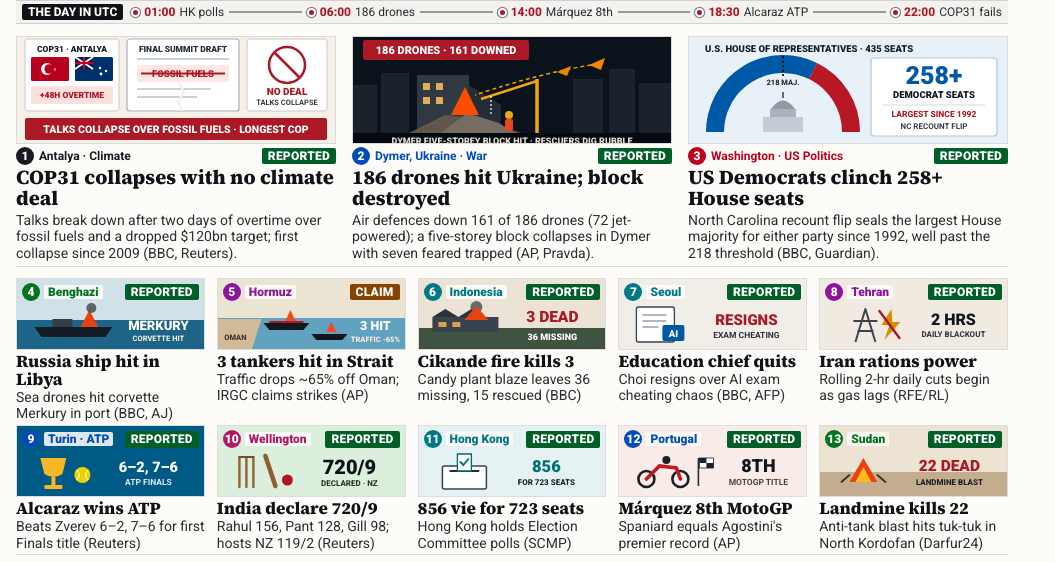
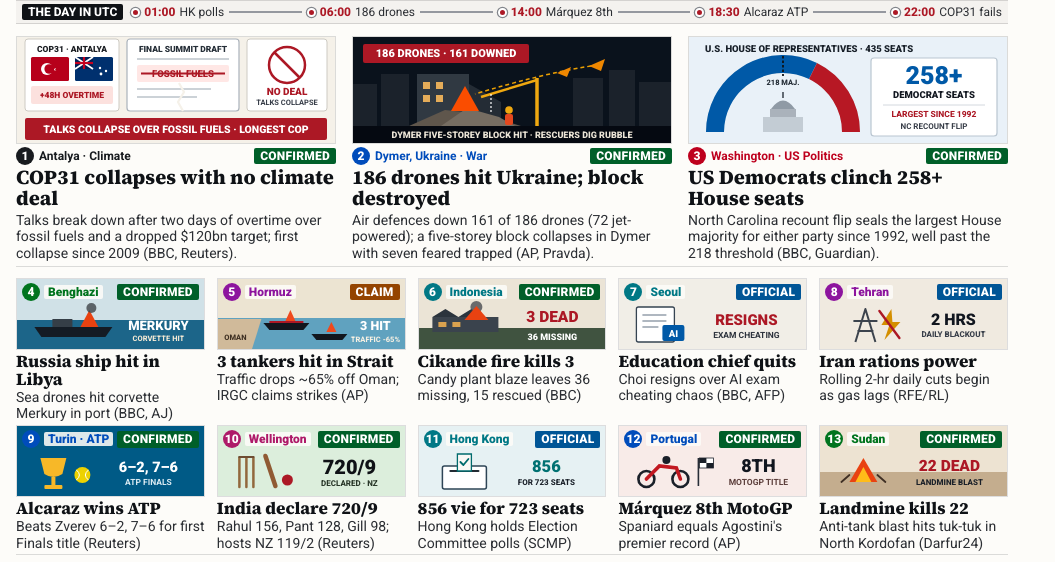
Before and after one commit to xiamu14/makefun-world-news-20261122, a plain HTML site: page index.html in a window 1280 px wide. Shown: the part 165-727 px from the top of the page, without its empty margins (0-1055 px from the left). Drawn offline with Linux system fonts and the light colour scheme.

Commit message:
Round 14: 3-tier CONFIRMED/OFFICIAL/CLAIM badges and Lead #2 108px alignment

```diff
--- a/index.html
+++ b/index.html
@@ -15,7 +15,8 @@
     --rule: oklch(0.18 0.01 260 / 0.14);
     --scarlet: oklch(0.48 0.18 24);
     --badge-confirmed: oklch(0.42 0.12 152);
-    --badge-official: oklch(0.46 0.13 65);
+    --badge-official: oklch(0.44 0.13 248);
+    --badge-claim: oklch(0.48 0.14 60);
   }
   * { box-sizing: border-box; margin: 0; padding: 0; }
   html, body {
@@ -215,6 +216,7 @@
   }
   .badge-confirmed { background: var(--badge-confirmed); }
   .badge-official { background: var(--badge-official); }
+  .badge-claim { background: var(--badge-claim); }
   .lead-card h2 {
     font-family: "Source Serif 4", Georgia, serif;
     font-weight: 800;
@@ -489,49 +491,49 @@
               <span class="num-circle" style="background:oklch(0.22 0.01 260)">1</span>
               <span class="loc-txt" style="color:oklch(0.22 0.01 260)">Antalya · Climate</span>
             </span>
-            <span class="badge badge-confirmed">REPORTED</span>
+            <span class="badge badge-confirmed">CONFIRMED</span>
           </div>
           <h2>COP31 collapses with no climate deal</h2>
           <p>Talks break down after two days of overtime over fossil fuels and a dropped $120bn target; first collapse since 2009 (BBC, Reuters).</p>
         </article><article class="lead-card">
           <div class="lead-art">
-    <svg viewBox="0 0 318 118" preserveAspectRatio="xMidYMid slice" width="100%" height="100%" xmlns="http://www.w3.org/2000/svg">
-      <rect width="318" height="118" fill="oklch(0.18 0.025 255)"/>
+    <svg viewBox="0 0 318 108" preserveAspectRatio="xMidYMid slice" width="100%" height="100%" xmlns="http://www.w3.org/2000/svg">
+      <rect width="318" height="108" fill="oklch(0.18 0.025 255)"/>
       <g fill="oklch(0.25 0.02 255)">
-        <rect x="0" y="54" width="24" height="64"/>
-        <rect x="28" y="42" width="28" height="76"/>
-        <rect x="220" y="48" width="30" height="70"/>
-        <rect x="256" y="38" width="26" height="80"/>
-        <rect x="286" y="52" width="32" height="66"/>
+        <rect x="0" y="48" width="24" height="60"/>
+        <rect x="28" y="38" width="28" height="70"/>
+        <rect x="220" y="42" width="30" height="66"/>
+        <rect x="256" y="34" width="26" height="74"/>
+        <rect x="286" y="46" width="32" height="62"/>
       </g>
-      <rect x="64" y="44" width="52" height="58" fill="oklch(0.34 0.02 250)"/>
-      <polygon points="116,54 148,74 148,102 116,102" fill="oklch(0.29 0.02 250)"/>
+      <rect x="64" y="38" width="52" height="52" fill="oklch(0.34 0.02 250)"/>
+      <polygon points="116,48 148,66 148,90 116,90" fill="oklch(0.29 0.02 250)"/>
       <g fill="oklch(0.78 0.12 75)">
-        <rect x="70" y="52" width="7" height="7"/><rect x="83" y="52" width="7" height="7"/>
-        <rect x="70" y="66" width="7" height="7"/><rect x="83" y="66" width="7" height="7"/>
+        <rect x="70" y="46" width="7" height="7"/><rect x="83" y="46" width="7" height="7"/>
+        <rect x="70" y="59" width="7" height="7"/><rect x="83" y="59" width="7" height="7"/>
       </g>
-      <polygon points="56,102 92,84 128,88 168,102" fill="oklch(0.46 0.02 70)"/>
-      <polygon points="88,102 114,82 146,92 162,102" fill="oklch(0.54 0.02 75)"/>
-      <line x1="184" y1="102" x2="184" y2="48" stroke="oklch(0.78 0.16 78)" stroke-width="3.5"/>
-      <line x1="184" y1="50" x2="128" y2="68" stroke="oklch(0.78 0.16 78)" stroke-width="2.5"/>
-      <line x1="138" y1="65" x2="138" y2="85" stroke="white" stroke-width="1.2" stroke-dasharray="2 2"/>
-      <circle cx="156" cy="84" r="4" fill="oklch(0.78 0.16 78)"/>
-      <rect x="152" y="88" width="8" height="12" rx="2" fill="oklch(0.62 0.20 35)"/>
-      <polygon points="98,84 112,56 126,84" fill="oklch(0.66 0.22 38)"/>
-      <path d="M238,34 Q188,42 122,64" fill="none" stroke="oklch(0.76 0.16 75)" stroke-width="1.5" stroke-dasharray="4 3"/>
-      <polygon points="236,34 252,27 248,39" fill="oklch(0.72 0.18 65)"/>
-      <polygon points="204,41 218,35 214,45" fill="oklch(0.72 0.18 65)"/>
-      <rect x="0" y="102" width="318" height="16" fill="oklch(0.14 0.02 255)"/>
-      <text x="159" y="113" text-anchor="middle" font-family="Roboto, sans-serif" font-weight="900" font-size="9" fill="oklch(0.90 0.02 85)">DYMER FIVE-STOREY BLOCK HIT · RESCUERS DIG RUBBLE</text>
-      <rect x="10" y="9" width="166" height="20" rx="2" fill="oklch(0.48 0.18 24)"/>
-      <text x="93" y="23" text-anchor="middle" font-family="Roboto, sans-serif" font-weight="900" font-size="11" fill="white">186 DRONES · 161 DOWNED</text>
+      <polygon points="56,90 92,74 128,78 168,90" fill="oklch(0.46 0.02 70)"/>
+      <polygon points="88,90 114,72 146,81 162,90" fill="oklch(0.54 0.02 75)"/>
+      <line x1="184" y1="90" x2="184" y2="42" stroke="oklch(0.78 0.16 78)" stroke-width="3.5"/>
+      <line x1="184" y1="44" x2="128" y2="61" stroke="oklch(0.78 0.16 78)" stroke-width="2.5"/>
+      <line x1="138" y1="58" x2="138" y2="76" stroke="white" stroke-width="1.2" stroke-dasharray="2 2"/>
+      <circle cx="156" cy="74" r="3.8" fill="oklch(0.78 0.16 78)"/>
+      <rect x="152" y="78" width="8" height="11" rx="2" fill="oklch(0.62 0.20 35)"/>
+      <polygon points="98,75 112,50 126,75" fill="oklch(0.66 0.22 38)"/>
+      <path d="M238,30 Q188,38 122,58" fill="none" stroke="oklch(0.76 0.16 75)" stroke-width="1.5" stroke-dasharray="4 3"/>
+      <polygon points="236,30 252,23 248,35" fill="oklch(0.72 0.18 65)"/>
+      <polygon points="204,37 218,31 214,41" fill="oklch(0.72 0.18 65)"/>
+      <rect x="0" y="90" width="318" height="18" fill="oklch(0.14 0.02 255)"/>
+      <text x="159" y="102" text-anchor="middle" font-family="Roboto, sans-serif" font-weight="900" font-size="9" fill="oklch(0.92 0.02 85)">DYMER FIVE-STOREY BLOCK HIT · RESCUERS DIG RUBBLE</text>
+      <rect x="10" y="8" width="166" height="19" rx="2" fill="oklch(0.48 0.18 24)"/>
+      <text x="93" y="21" text-anchor="middle" font-family="Roboto, sans-serif" font-weight="900" font-size="11" fill="white">186 DRONES · 161 DOWNED</text>
     </svg></div>
           <div class="meta-row">
             <span class="meta-left">
               <span class="num-circle" style="background:oklch(0.45 0.19 258)">2</span>
               <span class="loc-txt" style="color:oklch(0.45 0.19 258)">Dymer, Ukraine · War</span>
             </span>
-            <span class="badge badge-confirmed">REPORTED</span>
+            <span class="badge badge-confirmed">CONFIRMED</span>
           </div>
           <h2>186 drones hit Ukraine; block destroyed</h2>
           <p>Air defences down 161 of 186 drones (72 jet-powered); a five-storey block collapses in Dymer with seven feared trapped (AP, Pravda).</p>
@@ -565,7 +567,7 @@
               <span class="num-circle" style="background:oklch(0.50 0.21 24)">3</span>
               <span class="loc-txt" style="color:oklch(0.50 0.21 24)">Washington · US Politics</span>
             </span>
-            <span class="badge badge-confirmed">REPORTED</span>
+            <span class="badge badge-confirmed">CONFIRMED</span>
           </div>
           <h2>US Democrats clinch 258+ House seats</h2>
           <p>North Carolina recount flip seals the largest House majority for either party since 1992, well past the 218 threshold (BBC, Guardian).</p>
@@ -578,7 +580,7 @@
                 <span class="num-circle-sm" style="background:oklch(0.48 0.16 148)">4</span>
                 <span class="mini-loc" style="color:oklch(0.48 0.16 148)">Benghazi</span>
               </span>
-              <span class="badge badge-confirmed">REPORTED</span>
+              <span class="badge badge-confirmed">CONFIRMED</span>
             </div>
             <div class="mini-svg-wrap">
     <svg viewBox="0 0 188 72" preserveAspectRatio="xMidYMid slice" width="100%" height="100%" xmlns="http://www.w3.org/2000/svg">
@@ -603,7 +605,7 @@
                 <span class="num-circle-sm" style="background:oklch(0.47 0.21 322)">5</span>
                 <span class="mini-loc" style="color:oklch(0.47 0.21 322)">Hormuz</span>
               </span>
-              <span class="badge badge-official">CLAIM</span>
+              <span class="badge badge-claim">CLAIM</span>
             </div>
             <div class="mini-svg-wrap">
     <svg viewBox="0 0 188 72" preserveAspectRatio="xMidYMid slice" width="100%" height="100%" xmlns="http://www.w3.org/2000/svg">
@@ -633,7 +635,7 @@
                 <span class="num-circle-sm" style="background:oklch(0.50 0.14 202)">6</span>
                 <span class="mini-loc" style="color:oklch(0.50 0.14 202)">Indonesia</span>
               </span>
-              <span class="badge badge-confirmed">REPORTED</span>
+              <span class="badge badge-confirmed">CONFIRMED</span>
             </div>
             <div class="mini-svg-wrap">
     <svg viewBox="0 0 188 72" preserveAspectRatio="xMidYMid slice" width="100%" height="100%" xmlns="http://www.w3.org/2000/svg">
@@ -658,7 +660,7 @@
                 <span class="num-circle-sm" style="background:oklch(0.50 0.14 202)">7</span>
                 <span class="mini-loc" style="color:oklch(0.50 0.14 202)">Seoul</span>
               </span>
-              <span class="badge badge-confirmed">REPORTED</span>
+              <span class="badge badge-official">OFFICIAL</span>
             </div>
             <div class="mini-svg-wrap">
     <svg viewBox="0 0 188 72" preserveAspectRatio="xMidYMid slice" width="100%" height="100%" xmlns="http://www.w3.org/2000/svg">
@@ -682,7 +684,7 @@
                 <span class="num-circle-sm" style="background:oklch(0.47 0.21 322)">8</span>
                 <span class="mini-loc" style="color:oklch(0.47 0.21 322)">Tehran</span>
               </span>
-              <span class="badge badge-confirmed">REPORTED</span>
+              <span class="badge badge-official">OFFICIAL</span>
             </div>
             <div class="mini-svg-wrap">
     <svg viewBox="0 0 188 72" preserveAspectRatio="xMidYMid slice" width="100%" height="100%" xmlns="http://www.w3.org/2000/svg">
@@ -703,7 +705,7 @@
                 <span class="num-circle-sm" style="background:oklch(0.45 0.19 258)">9</span>
                 <span class="mini-loc" style="color:oklch(0.45 0.19 258)">Turin · ATP</span>
               </span>
-              <span class="badge badge-confirmed">REPORTED</span>
+              <span class="badge badge-confirmed">CONFIRMED</span>
             </div>
             <div class="mini-svg-wrap">
     <svg viewBox="0 0 188 72" preserveAspectRatio="xMidYMid slice" width="100%" height="100%" xmlns="http://www.w3.org/2000/svg">
@@ -726,7 +728,7 @@
                 <span class="num-circle-sm" style="background:oklch(0.50 0.19 355)">10</span>
                 <span class="mini-loc" style="color:oklch(0.50 0.19 355)">Wellington</span>
               </span>
-              <span class="badge badge-confirmed">REPORTED</span>
+              <span class="badge badge-confirmed">CONFIRMED</span>
             </div>
             <div class="mini-svg-wrap">
     <svg viewBox="0 0 188 72" preserveAspectRatio="xMidYMid slice" width="100%" height="100%" xmlns="http://www.w3.org/2000/svg">
@@ -752,7 +754,7 @@
                 <span class="num-circle-sm" style="background:oklch(0.50 0.14 202)">11</span>
                 <span class="mini-loc" style="color:oklch(0.50 0.14 202)">Hong Kong</span>
               </span>
-              <span class="badge badge-confirmed">REPORTED</span>
+              <span class="badge badge-official">OFFICIAL</span>
             </div>
             <div class="mini-svg-wrap">
     <svg viewBox="0 0 188 72" preserveAspectRatio="xMidYMid slice" width="100%" height="100%" xmlns="http://www.w3.org/2000/svg">
@@ -774,7 +776,7 @@
                 <span class="num-circle-sm" style="background:oklch(0.45 0.19 258)">12</span>
                 <span class="mini-loc" style="color:oklch(0.45 0.19 258)">Portugal</span>
               </span>
-              <span class="badge badge-confirmed">REPORTED</span>
+              <span class="badge badge-confirmed">CONFIRMED</span>
             </div>
             <div class="mini-svg-wrap">
     <svg viewBox="0 0 188 72" preserveAspectRatio="xMidYMid slice" width="100%" height="100%" xmlns="http://www.w3.org/2000/svg">
@@ -800,7 +802,7 @@
                 <span class="num-circle-sm" style="background:oklch(0.48 0.16 148)">13</span>
                 <span class="mini-loc" style="color:oklch(0.48 0.16 148)">Sudan</span>
               </span>
-              <span class="badge badge-confirmed">REPORTED</span>
+              <span class="badge badge-confirmed">CONFIRMED</span>
             </div>
             <div class="mini-svg-wrap">
     <svg viewBox="0 0 188 72" preserveAspectRatio="xMidYMid slice" width="100%" height="100%" xmlns="http://www.w3.org/2000/svg">
@@ -840,7 +842,7 @@
     </div>
 
     <div class="footer">
-      <span>REPORTED = confirmed; CLAIM = one side's claim · All <span class="footer-date">Sun 22 Nov 2026</span></span>
+      <span>CONFIRMED = multi-outlet; OFFICIAL = ministry/agency; CLAIM = one side · All <span class="footer-date">Sun 22 Nov 2026</span></span>
       <span>Sources: BBC, Reuters, AP, AFP, Al Jazeera, Xinhua, RIA, SCMP · Original vector art</span>
     </div>
   </div>
```
Also changed, not shown: edition-data.json (+13 -13 lines), entry.png, 1 other file.
